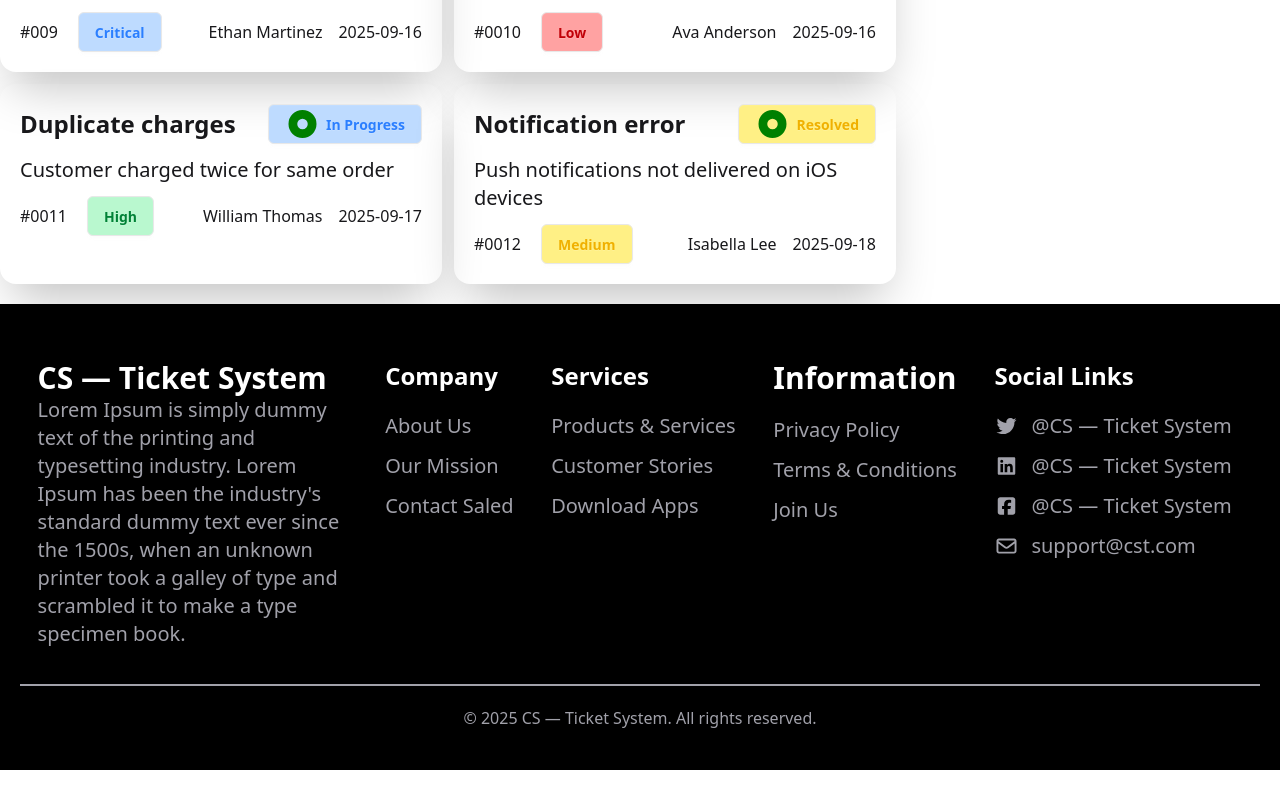
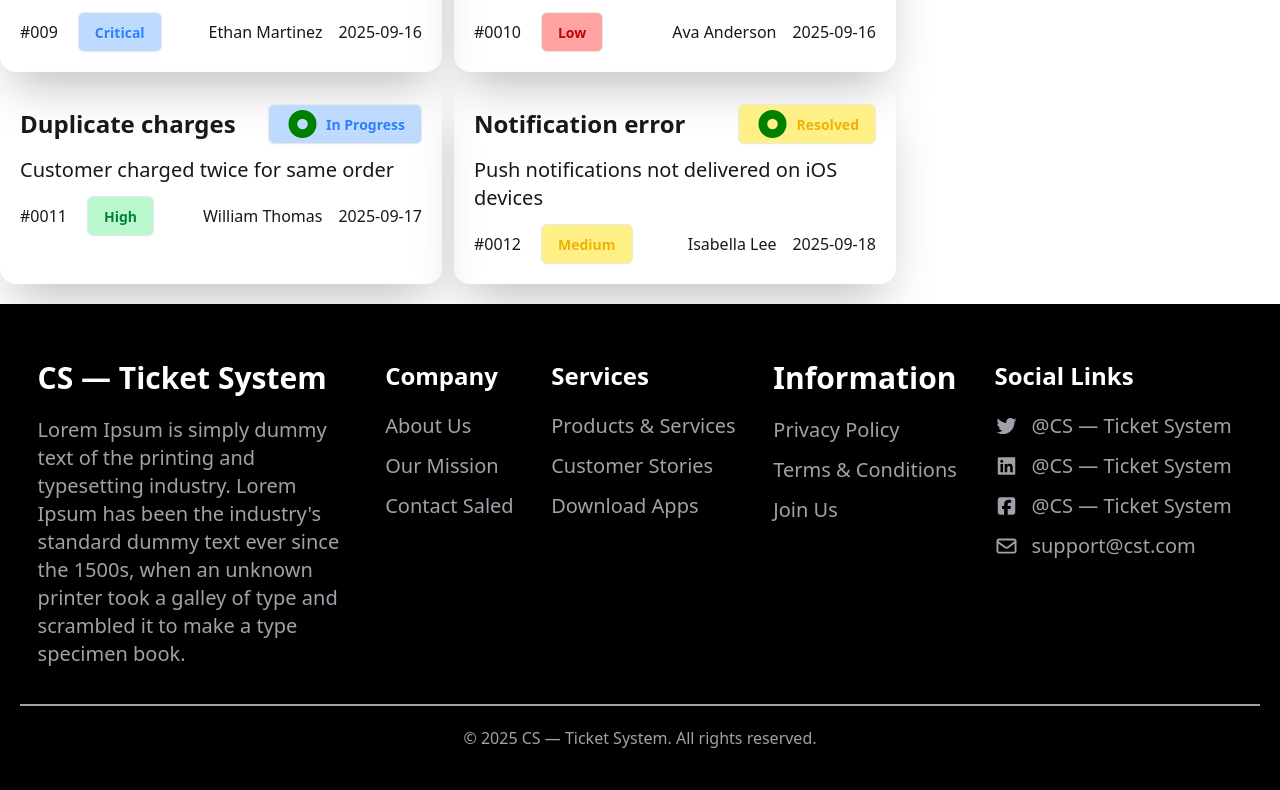
Before and after one commit to Mahadi9990/B12A7-Customer-Support-Zone, a React (Vite) app: page / in a window 1280 px wide. Shown: the part 1341-2131 px from the top of the page. Built offline with nearby package versions, Linux system fonts and the light colour scheme.

Commit message:
update 04

```diff
--- a/src/components/Footer/Footer.jsx
+++ b/src/components/Footer/Footer.jsx
@@ -9,7 +9,7 @@ export default function Footer() {
       <div className="max-w-[1400px] mx-auto flex flex-col lg:flex-row justify-evenly gap-5 items-start py-9 border-b-2 border-b-[#A1A1AA]">
         <div className="logo_area w-full lg:w-[25%]">
           <h1 className="text-3xl font-bold text-white">CS — Ticket System</h1>
-          <p className="text-xl justify-around ">
+          <p className="text-xl justify-around mt-5">
             Lorem Ipsum is simply dummy text of the printing and typesetting
             industry. Lorem Ipsum has been the industry's standard dummy text
             ever since the 1500s, when an unknown printer took a galley of type
```
